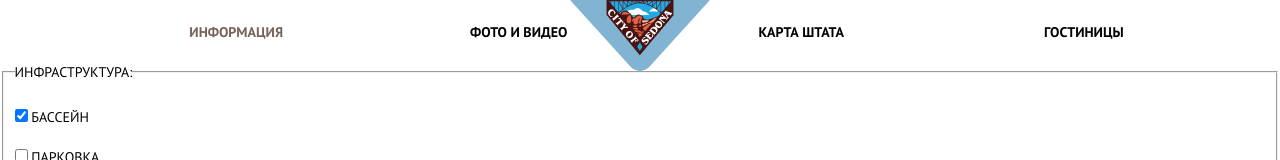
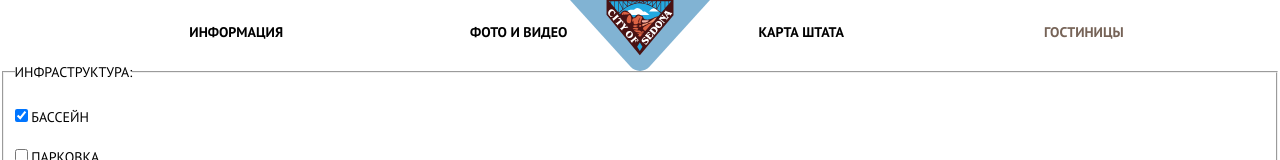
Before and after one commit to elhane/283879-sedona-27, a plain HTML site: page catalog.html in a window 1280 px wide. Shown: the top 160 px of the page. Drawn offline with nearby package versions, Linux system fonts and the light colour scheme.

Commit message:
Базовая стилизация
Подключены шрифты, заданы размеры, сделани описание состояний интерактивных элементов

```diff
--- a/catalog.html
+++ b/catalog.html
@@ -13,13 +13,14 @@
       <nav class="main-navigation">
         <div class="logo">
           <a href="index.html">
-            <img src="img/logo-sedona.svg" width="140" height="71" alt="Логотип City of Sedona"></a>
+            <img src="img/logo-sedona.svg" width="140" height="71" alt="Логотип City of Sedona">
+          </a>
         </div>
         <ul>
-          <li><a class="selected-page" href="">Информация</a></li>
+          <li><a href="index.html">Информация</a></li>
           <li><a href="">Фото и видео</a></li>
           <li><a href="">Карта штата</a></li>
-          <li><a href="catalog.html">Гостиницы</a></li>
+          <li><a class="selected-page" href="catalog.html">Гостиницы</a></li>
         </ul>
       </nav>
     </header>
```
Also changed, not shown: index.html (+3 -2 lines).
